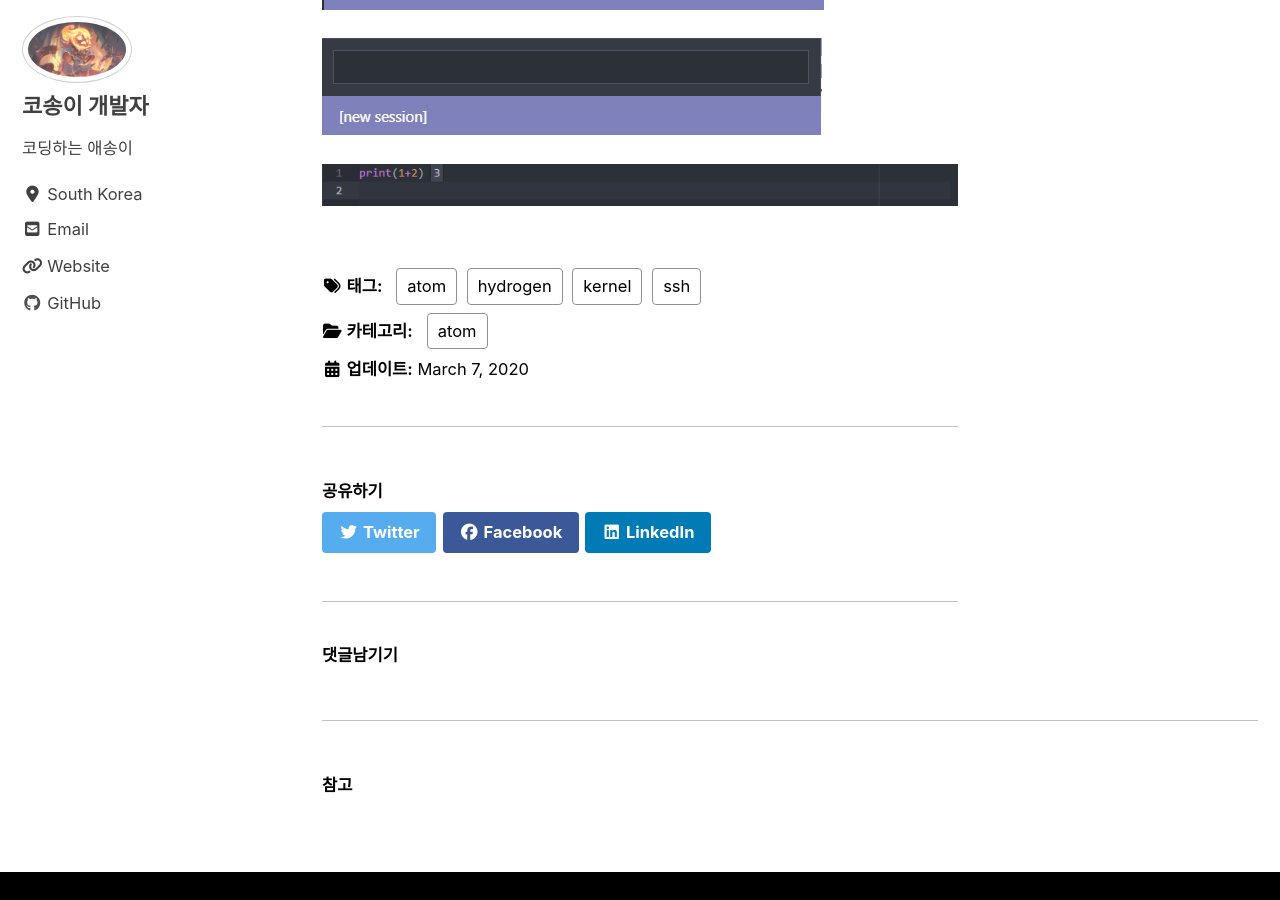
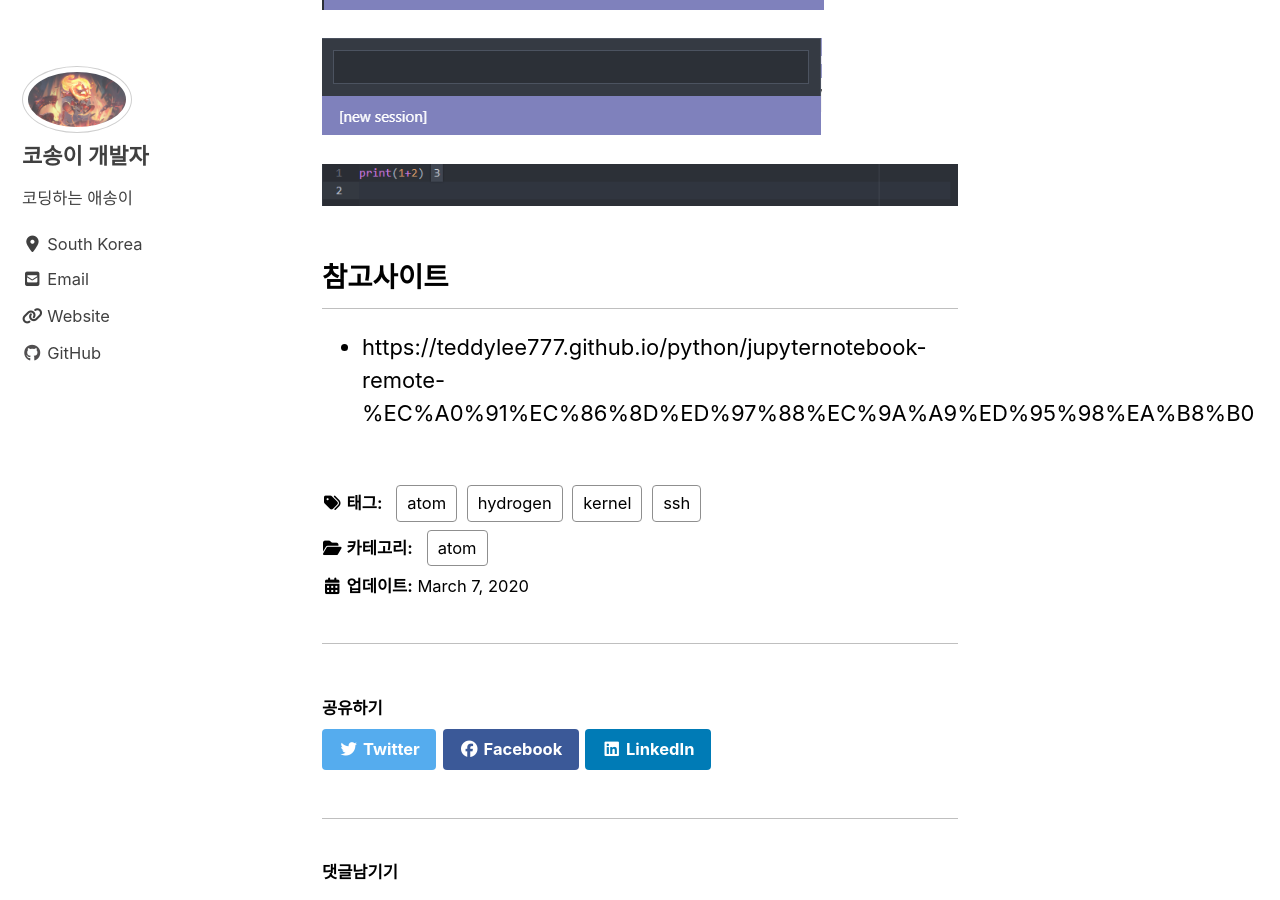
Before and after one commit to Bak-Dongwon/Bak-Dongwon.github.io, a Jekyll site: the page built from _posts/2020-03-07-atom-remote-kernel.md, in a window 1280 px wide and 900 px high, scrolled down 2514 px. Built offline with Jekyll 4.4.1, drawn with Linux system fonts in a browser that asks for light colours; cached includes are drawn as plain includes; nearby versions of some CDN libraries; comment, search, counter and statistics services are not loaded.

Commit message:
first post

```diff
--- a/_posts/2020-03-07-atom-remote-kernel.md
+++ b/_posts/2020-03-07-atom-remote-kernel.md
@@ -66,3 +66,7 @@ Hydrogen: Connect to Remote Kernel 선택
 ![](/assets/images/atom-remote-kernel/atom_2.png)
 
 ![](/assets/images/atom-remote-kernel/atom_3.png)
+
+
+## 참고사이트
+* https://teddylee777.github.io/python/jupyternotebook-remote-%EC%A0%91%EC%86%8D%ED%97%88%EC%9A%A9%ED%95%98%EA%B8%B0
```
